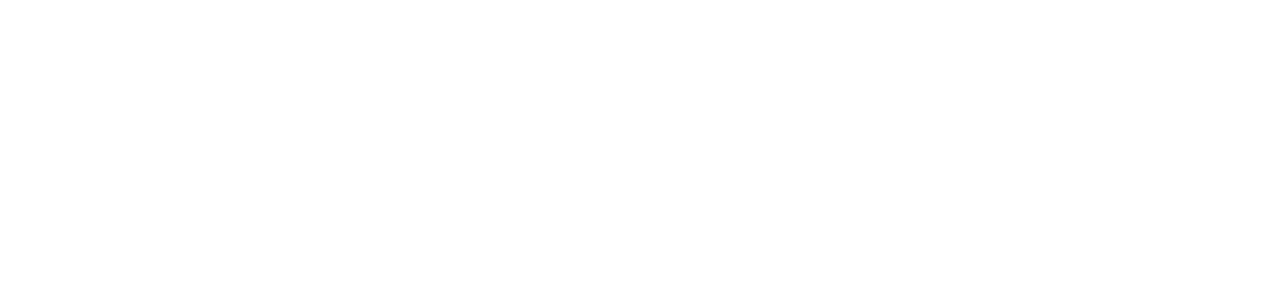
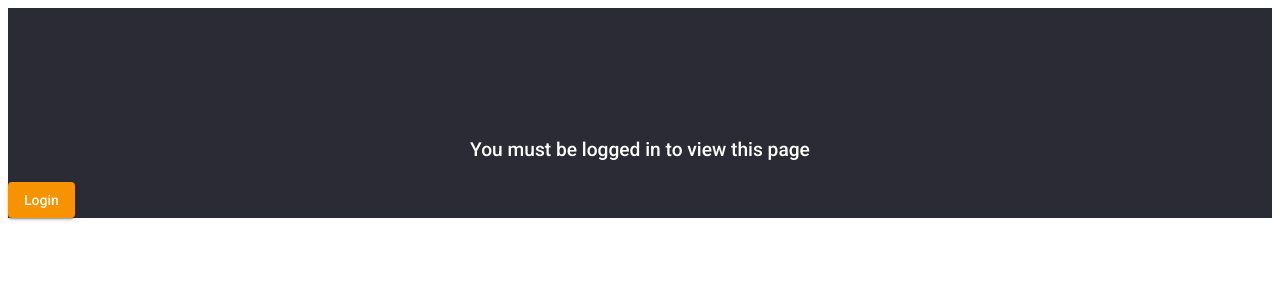
Before and after one commit to marcusjensen15/Warriors_Gym_Frontend, an Angular app: page /loginmsg in a window 1280 px wide. Before the commit this address led to /. Shown: the top 300 px of the page. Built offline with nearby package versions, Linux system fonts and the light colour scheme.

Commit message:
begin styling not logged in page

```diff
--- a/src/app/app-routing.module.ts
+++ b/src/app/app-routing.module.ts
@@ -12,6 +12,7 @@
 import { AddUserComponent} from "./add-user/add-user.component";
 import { AuthGuard } from './auth.guard';
 import { EditUserComponent } from "./edit-user/edit-user.component";
+import { NotLoggedInMessageComponent } from "./not-logged-in-message/not-logged-in-message.component";
 
 const routes: Routes = [
   { path: 'home', component: HomeComponent},
@@ -23,7 +24,8 @@
   { path: 'add-question', component: AddQuestionComponent },
   { path: 'individual-user/:name', component: IndividualUserComponent},
   { path: 'individual-user/edit/:name', component: EditUserComponent},
-  { path: 'add-user', component: AddUserComponent}
+  { path: 'add-user', component: AddUserComponent},
+  { path: 'loginmsg', component: NotLoggedInMessageComponent}
 ];
 
 @NgModule({
--- a/src/app/app.module.ts
+++ b/src/app/app.module.ts
@@ -28,6 +28,7 @@
 import { AddUserComponent } from './add-user/add-user.component';
 import {MatCheckbox, MatCheckboxModule} from "@angular/material/checkbox";
 import { EditUserComponent } from './edit-user/edit-user.component';
+import { NotLoggedInMessageComponent } from './not-logged-in-message/not-logged-in-message.component';
 
 @NgModule({
   declarations: [
@@ -37,7 +38,8 @@
     AddQuestionComponent,
     IndividualUserComponent,
     AddUserComponent,
-    EditUserComponent
+    EditUserComponent,
+    NotLoggedInMessageComponent
   ],
   imports: [
     BrowserModule,
--- /dev/null
+++ b/src/app/not-logged-in-message/not-logged-in-message.component.html
@@ -0,0 +1,6 @@
+<div class="notLoggedInContainer">
+
+  <h2 class="notLoggedInDisplayTxt">You must be logged in to view this page</h2>
+
+  <button class="loginButton" mat-raised-button>Login</button>
+</div>
--- /dev/null
+++ b/src/app/not-logged-in-message/not-logged-in-message.component.scss
@@ -0,0 +1,23 @@
+@import "../../assets/variables";
+
+.notLoggedInContainer{
+  background-color: $scw-grey;
+  height: 100%;
+  width: 100%;
+}
+
+
+.notLoggedInDisplayTxt {
+  color: $scw-white;
+  text-align: center;
+  padding-top: 10%;
+  font-size: 1.5vw;
+}
+
+.loginButton{
+  background-color: $scw-yellow-dark;
+  color: $scw-white;
+  &:hover{
+    background-color: $scw-yellow-light;
+  }
+}
--- /dev/null
+++ b/src/app/not-logged-in-message/not-logged-in-message.component.ts
@@ -0,0 +1,15 @@
+import { Component, OnInit } from '@angular/core';
+
+@Component({
+  selector: 'app-not-logged-in-message',
+  templateUrl: './not-logged-in-message.component.html',
+  styleUrls: ['./not-logged-in-message.component.scss']
+})
+export class NotLoggedInMessageComponent implements OnInit {
+
+  constructor() { }
+
+  ngOnInit(): void {
+  }
+
+}
```
Also changed, not shown: 1 other file (tests, documents, lock files or other folders).
